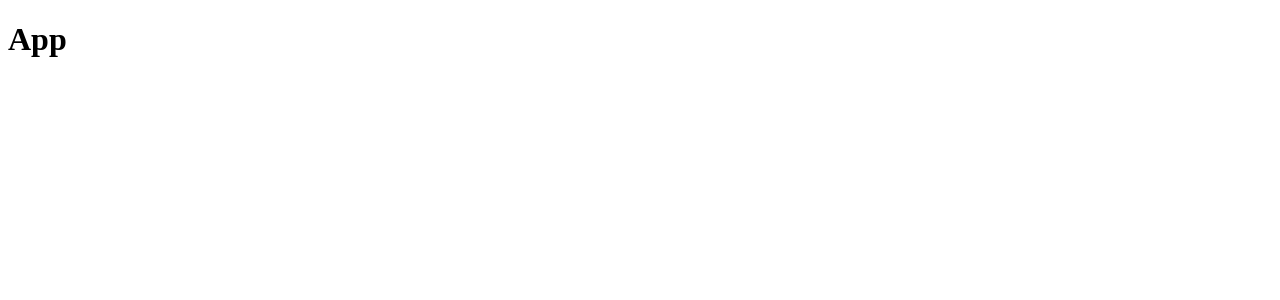
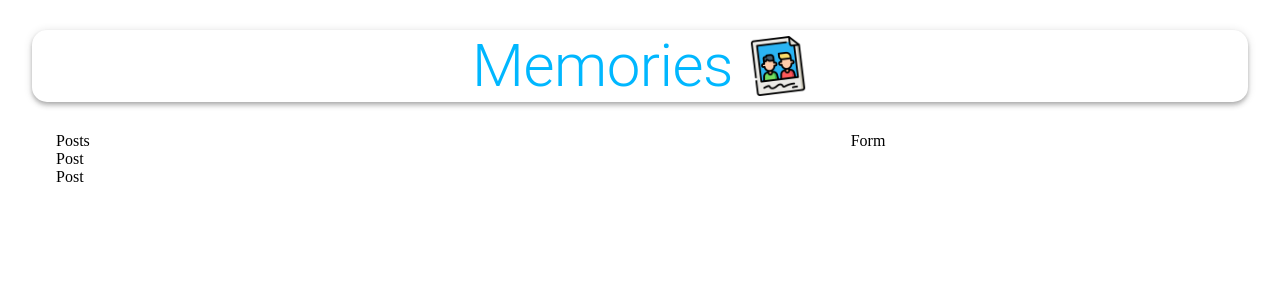
Before and after one commit to Mabast1/social-media, a React (Create React App) app in the folder client/: page / in a window 1280 px wide. Shown: the top 300 px of the page. Built offline with nearby package versions, Linux system fonts and the light colour scheme.

Commit message:
Created Forms, Posts, and Post Component structures

```diff
--- a/client/package.json
+++ b/client/package.json
@@ -4,7 +4,7 @@
   "private": true,
   "proxy": "http://localhost:5000",
   "dependencies": {
-    "@material-ui/core": "^4.9.10",
+    "@material-ui/core": "^4.12.4",
     "@material-ui/icons": "^4.9.1",
     "@testing-library/jest-dom": "^4.2.4",
     "@testing-library/react": "^9.3.2",
--- a/client/src/App.js
+++ b/client/src/App.js
@@ -1,10 +1,45 @@
 import React from "react";
+import { Container, AppBar, Typography, Grow, Grid } from "@material-ui/core";
+
+import memories from "./images/memories.png";
+import Posts from "./components/Posts/Posts";
+import Form from "./components/Form/Form";
+import useStlyes from "./styles";
 
 const App = () => {
+  const classes = useStlyes();
+
   return (
-    <div>
-      <h1>App</h1>
-    </div>
+    <Container maxWidth="lg">
+      <AppBar className={classes.appBar} position="static" color="inherit">
+        <Typography className={classes.heading} variant="h2" align="center">
+          Memories
+        </Typography>
+        <img
+          className={classes.image}
+          src={memories}
+          alt="memories"
+          height="60"
+        />
+      </AppBar>
+      <Grow in>
+        <Container>
+          <Grid
+            container
+            justify="space-between"
+            alignItems=" stretch"
+            spacing={3}
+          >
+            <Grid item xs={12} sm={7}>
+              <Posts />
+            </Grid>
+            <Grid item xs={12} sm={4}>
+              <Form />
+            </Grid>
+          </Grid>
+        </Container>
+      </Grow>
+    </Container>
   );
 };
 
--- /dev/null
+++ b/client/src/components/Form/Form.js
@@ -0,0 +1,11 @@
+import React from "react";
+
+import useStlyes from "./styles";
+
+const Form = () => {
+  const classes = useStlyes();
+
+  return <div>Form</div>;
+};
+
+export default Form;
--- /dev/null
+++ b/client/src/components/Form/styles.js
@@ -0,0 +1,24 @@
+import { makeStyles } from "@material-ui/core/styles";
+
+export default makeStyles((theme) => ({
+  root: {
+    "& .MuiTextField-root": {
+      margin: theme.spacing(1),
+    },
+  },
+  paper: {
+    padding: theme.spacing(2),
+  },
+  form: {
+    display: "flex",
+    flexWrap: "wrap",
+    justifyContent: "center",
+  },
+  fileInput: {
+    width: "97%",
+    margin: "10px 0",
+  },
+  buttonSubmit: {
+    marginBottom: 10,
+  },
+}));
--- /dev/null
+++ b/client/src/components/Posts/Post/Post.js
@@ -0,0 +1,9 @@
+import React from "react";
+
+import useStlyes from "./styles";
+const Post = () => {
+  const classes = useStlyes();
+  return <div>Post</div>;
+};
+
+export default Post;
--- /dev/null
+++ b/client/src/components/Posts/Post/styles.js
@@ -0,0 +1,52 @@
+import { makeStyles } from "@material-ui/core/styles";
+
+export default makeStyles({
+  media: {
+    height: 0,
+    paddingTop: "56.25%",
+    backgroundColor: "rgba(0, 0, 0, 0.5)",
+    backgroundBlendMode: "darken",
+  },
+  border: {
+    border: "solid",
+  },
+  fullHeightCard: {
+    height: "100%",
+  },
+  card: {
+    display: "flex",
+    flexDirection: "column",
+    justifyContent: "space-between",
+    borderRadius: "15px",
+    height: "100%",
+    position: "relative",
+  },
+  overlay: {
+    position: "absolute",
+    top: "20px",
+    left: "20px",
+    color: "white",
+  },
+  overlay2: {
+    position: "absolute",
+    top: "20px",
+    right: "20px",
+    color: "white",
+  },
+  grid: {
+    display: "flex",
+  },
+  details: {
+    display: "flex",
+    justifyContent: "space-between",
+    margin: "20px",
+  },
+  title: {
+    padding: "0 16px",
+  },
+  cardActions: {
+    padding: "0 16px 8px 16px",
+    display: "flex",
+    justifyContent: "space-between",
+  },
+});
--- /dev/null
+++ b/client/src/components/Posts/Posts.js
@@ -0,0 +1,17 @@
+import React from "react";
+
+import Post from "./Post/Post";
+import useStlyes from "./styles";
+
+const Posts = () => {
+  const classes = useStlyes();
+  return (
+    <>
+      <div>Posts</div>
+      <Post />
+      <Post />
+    </>
+  );
+};
+
+export default Posts;
--- /dev/null
+++ b/client/src/components/Posts/styles.js
@@ -0,0 +1,14 @@
+import { makeStyles } from "@material-ui/core/styles";
+
+export default makeStyles((theme) => ({
+  mainContainer: {
+    display: "flex",
+    alignItems: "center",
+  },
+  smMargin: {
+    margin: theme.spacing(1),
+  },
+  actionDiv: {
+    textAlign: "center",
+  },
+}));
--- /dev/null
+++ b/client/src/styles.js
@@ -0,0 +1,18 @@
+import { makeStyles } from "@material-ui/core/styles";
+
+export default makeStyles(() => ({
+  appBar: {
+    borderRadius: 15,
+    margin: "30px 0",
+    display: "flex",
+    flexDirection: "row",
+    justifyContent: "center",
+    alignItems: "center",
+  },
+  heading: {
+    color: "rgba(0,183,255, 1)",
+  },
+  image: {
+    marginLeft: "15px",
+  },
+}));
```
Also changed, not shown: client/src/images/memories.png (added), 1 other file (tests, documents, lock files or other folders).
